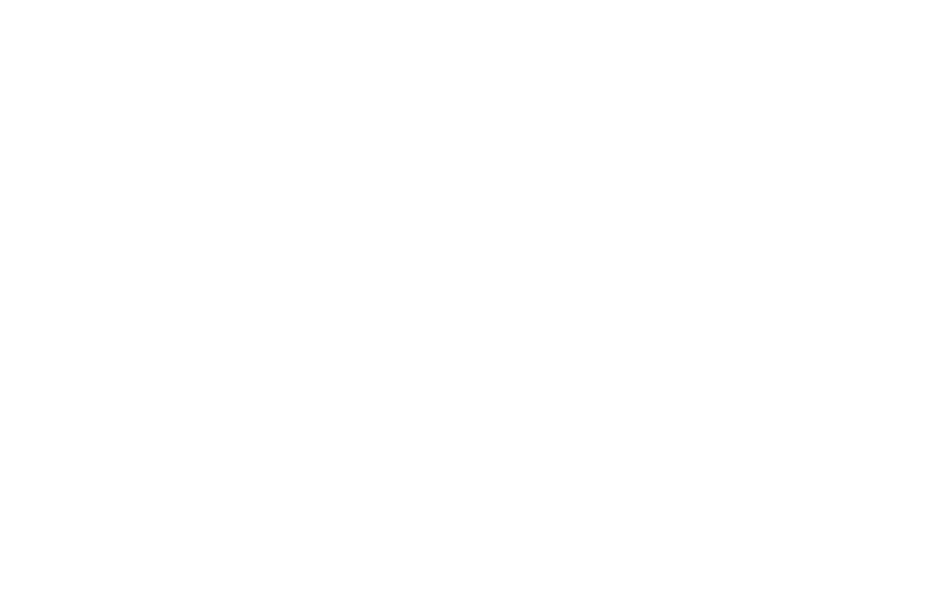
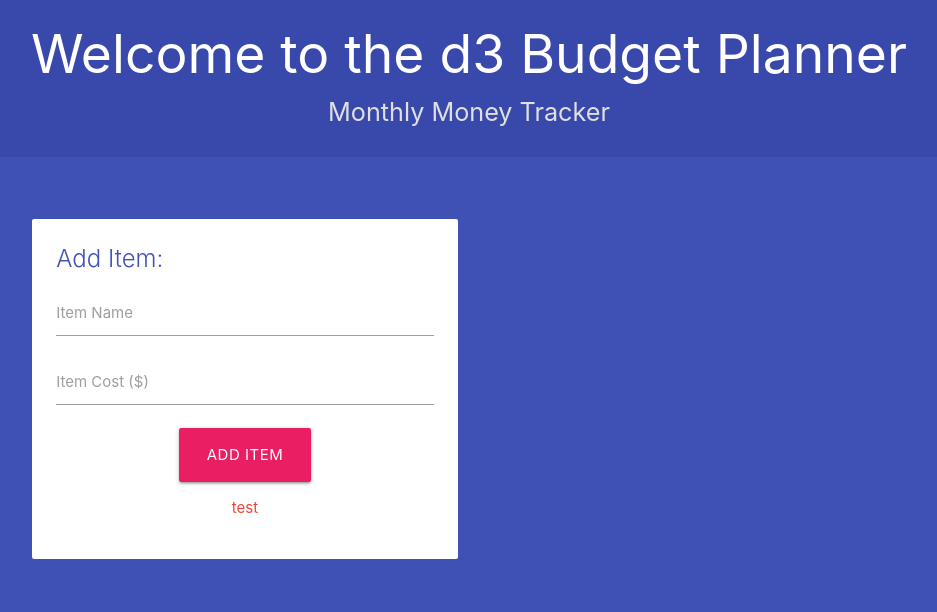
Before and after one commit to pdavisjones/d3-budget-planner, a plain HTML site: page index.html in a window 1280 px wide. Shown: the whole page, without its empty margins (171-1108 px from the left). Drawn offline with nearby package versions, Linux system fonts and the light colour scheme.

Commit message:
Core HTML UI Built

```diff
--- a/index.html
+++ b/index.html
@@ -1 +1,64 @@
 <!-- Front-end Code in HTML -->
+<html lang="en">
+
+<head>
+    <meta charset="UTF-8">
+    <meta name="viewport" content="width=device-width, initial-scale=1.0">
+    <meta http-equiv="X-UA-Compatible" content="ie=edge">
+    <!-- Compiled and minified CSS -->
+    <link rel="stylesheet" href="https://cdnjs.cloudflare.com/ajax/libs/materialize/1.0.0/css/materialize.min.css">
+
+    <title>d3-based Budget Planner</title>
+    <style>
+        h2,
+        p {
+            margin: 10px 0;
+        }
+        header {
+            margin-bottom: 40px;
+        }
+    </style>
+</head>
+
+<body class="indigo">
+    <header class="indigo darken-1 section">
+        <h2 class="center white-text">Welcome to the d3 Budget Planner</h2>
+        <p class="flow-text grey-text center text-lighten-2">Monthly Money Tracker</p>
+    </header>
+
+    <div class="container section">
+        <div class="row">
+            <div class="col s12 m6">
+                <form class="card z-depth-0">
+                    <div class="card-content">
+                        <span class="card-title indigo-text">Add Item:</span>
+                        <div class="input-field">
+                            <input type="text" id="name"><label for="name">Item Name</label>
+                        </div>
+                        <div class="input-field">
+                            <input type="text" id="cost"><label for="cost">Item Cost ($)</label>
+                        </div>
+                        <div class="input-field center">
+                            <button class="btn-large pink white-text">ADD ITEM</button>
+                        </div>
+                        <div class="input-field center">
+                            <p class="red-text" id="error">test</p>
+                        </div>
+                    </div>
+                </form>
+            </div>
+            <div class="col s12 m5 push-m1">
+                <div class="canvas"></div>
+            </div>
+        </div>
+    </div>
+    </div>
+
+    <script src="https://d3js.org/d3.v5.min.js"></script>
+    <!-- Compiled and minified JavaScript -->
+    <script src="https://cdnjs.cloudflare.com/ajax/libs/materialize/1.0.0/js/materialize.min.js"></script>
+    <script src="index.js"></script>
+    <script src="graph.js"></script>
+</body>
+
+</html>
```
